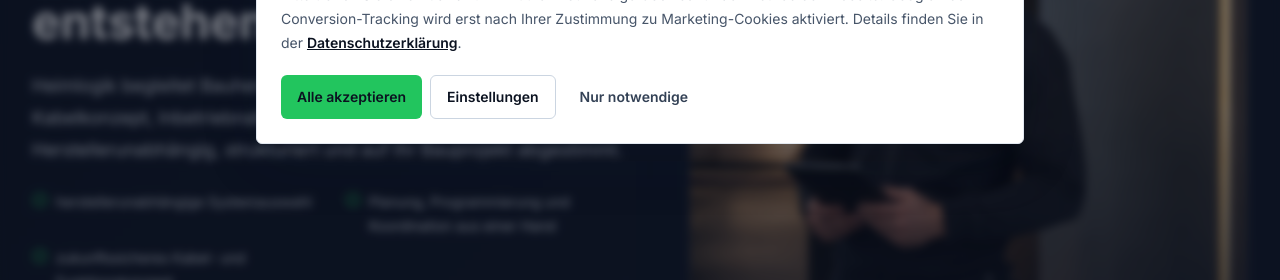
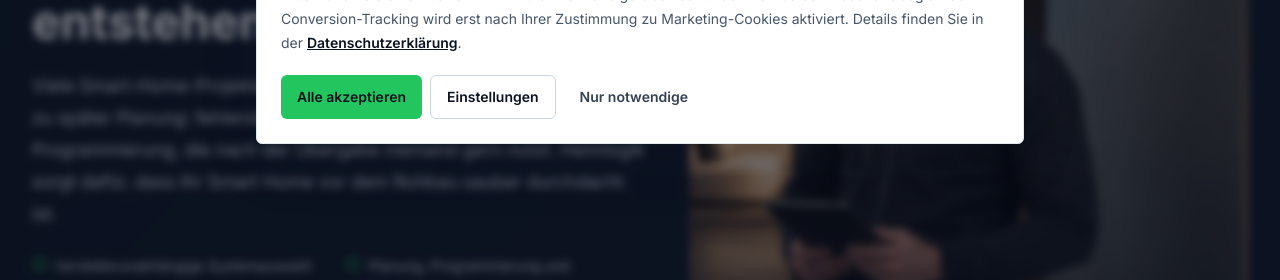
Before and after one commit to JBD-GER/heimlogik, a Next.js app: page /smart-home-installateur in a window 1280 px wide. Shown: the part 365-645 px from the top of the page. Built offline with nearby package versions, Linux system fonts and the light colour scheme; no server answers.

Commit message:
Sharpen ads landing page subheadline

```diff
--- a/app/smart-home-installateur/page.tsx
+++ b/app/smart-home-installateur/page.tsx
@@ -74,7 +74,7 @@ export default function SmartHomeInstallateurLandingPage() {
               <DynamicAdsHeadline />
             </Suspense>
             <p className="mt-6 max-w-2xl text-lg leading-8 text-slate-200">
-              Heimlogik begleitet Bauherren und Sanierer als Fachpartner für Planung, Kabelkonzept, Inbetriebnahme und Programmierung. Herstellerunabhängig, strukturiert und auf Ihr Bauprojekt abgestimmt.
+              Viele Smart-Home-Projekte scheitern nicht an der Technik, sondern an zu später Planung: fehlende Kabel, inkompatible Systeme und Programmierung, die nach der Übergabe niemand gern nutzt. Heimlogik sorgt dafür, dass Ihr Smart Home vor dem Rohbau sauber durchdacht ist.
             </p>
             <ul className="mt-6 grid max-w-2xl gap-2 text-sm leading-6 text-slate-200 sm:grid-cols-2">
               {["herstellerunabhängige Systemauswahl", "Planung, Programmierung und Koordination aus einer Hand", "zukunftssicheres Kabel- und Funktionskonzept"].map((item) => (
```
